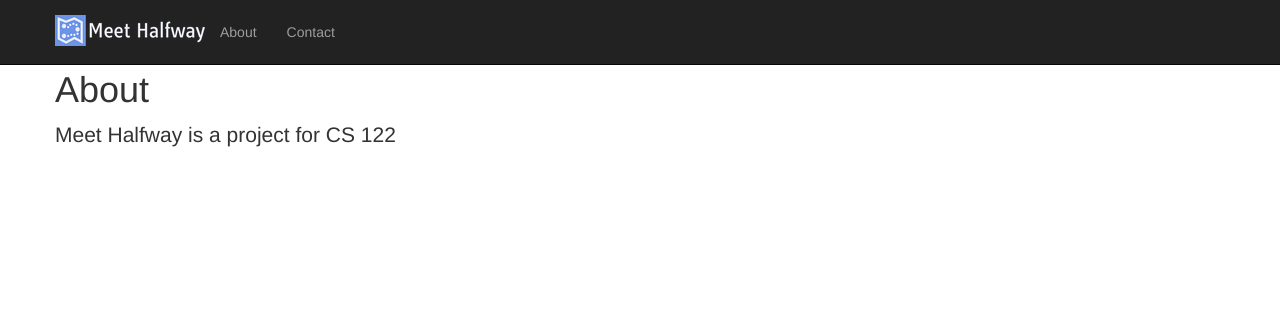
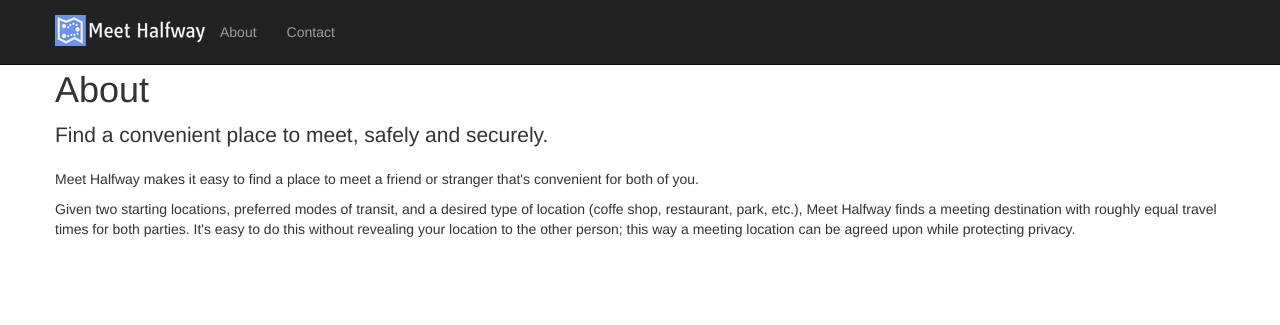
Before and after one commit to cszc/Meet-Halfway, a Django app: page /test/about in a window 1280 px wide. Shown: the top 325 px of the page. Run offline with Django 3.2, Linux system fonts and the light colour scheme; some libraries are stand-ins or nearby versions.

Commit message:
updated about page

```diff
--- a/meethalfway/templates/halfwayapp/about.html
+++ b/meethalfway/templates/halfwayapp/about.html
@@ -4,7 +4,10 @@
 <div class = "container">
     <div class="row">
     <h1>About</h1>
-    <p class = "lead">Meet Halfway is a project for CS 122</p>
+    <p class = "lead">Find a convenient place to meet, safely and securely.</p>
+    <p>Meet Halfway makes it easy to find a place to meet a friend or stranger that's convenient for both of you.</p>
+
+	<p>Given two starting locations, preferred modes of transit, and a desired type of location (coffe shop, restaurant, park, etc.), Meet Halfway finds a meeting destination with roughly equal travel times for both parties. It's easy to do this without revealing your location to the other person; this way a meeting location can be agreed upon while protecting privacy.</p>
 </div>
 </div>
 {% endblock %}
```
